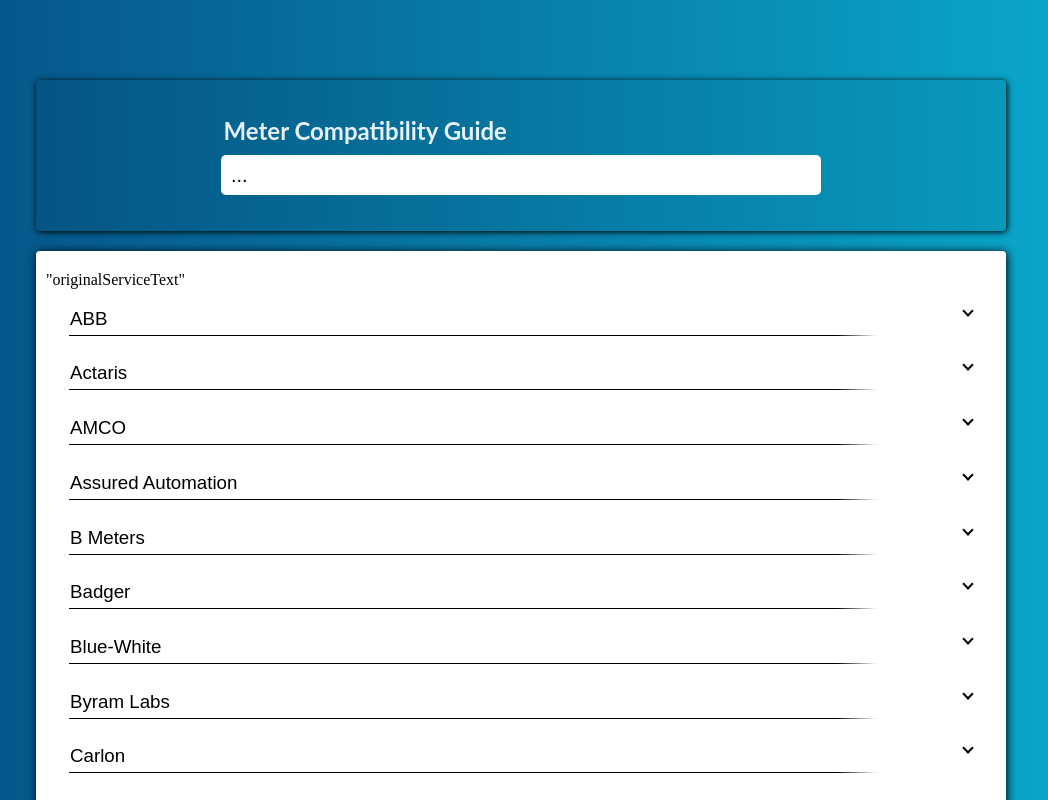
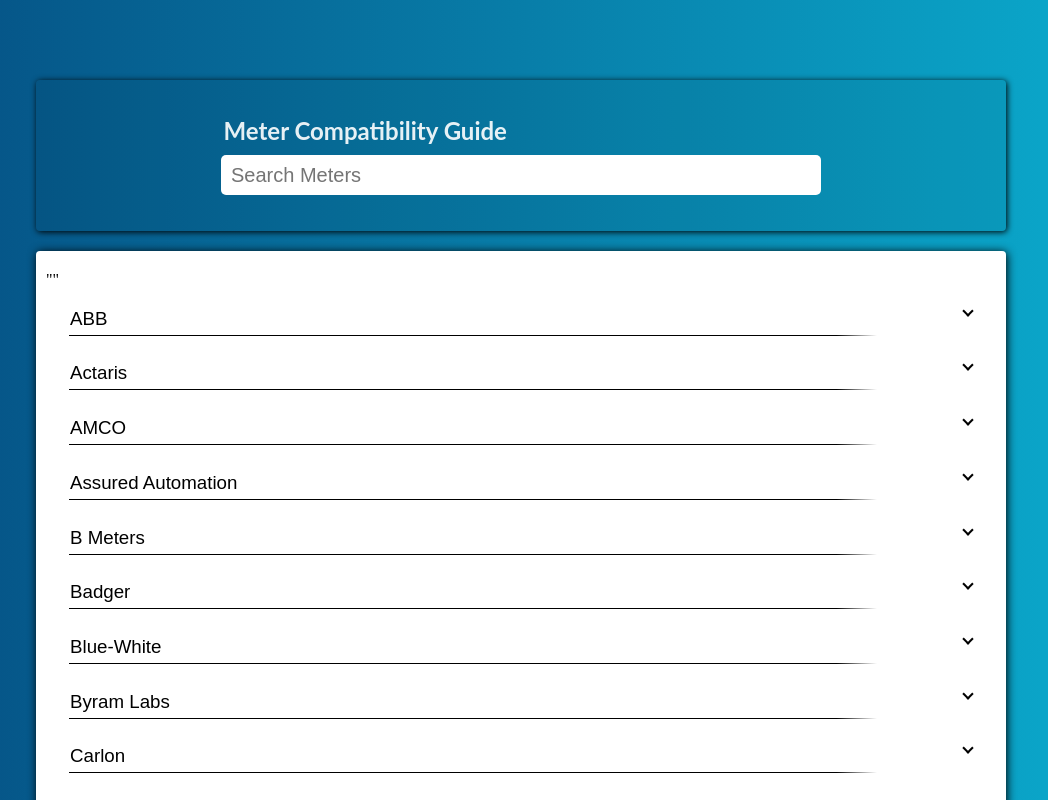
Before and after one commit to tdeckard2000/wiringGuide, an Angular app: page / in a window 1280 px wide. Shown: the whole page, without its empty margins (119-1167 px from the left). Built offline with nearby package versions, Linux system fonts and the light colour scheme.

Commit message:
Housekeeping

```diff
--- a/src/app/main.service.ts
+++ b/src/app/main.service.ts
@@ -6,22 +6,18 @@
 
 })
 export class MainService {
-  // testString = {
-  //   string: 'test'
-  // };
-
-  testString = 'originalServiceText';
-  typedString$: BehaviorSubject<string>;
+  searchBarText = '';
+  searchBarText$: BehaviorSubject<string>;
 
   constructor() {
-    this.typedString$ = new BehaviorSubject(this.testString);
+    this.searchBarText$ = new BehaviorSubject(this.searchBarText);
   }
 
   updateString(newString:string){
-    this.typedString$.next(newString)
+    this.searchBarText$.next(newString);
   }
 
-// Meter Data
+// Meter Data Store (temporary)
 meterData = [
   {
     manufacturer: 'ABB',
--- a/src/app/meter-dropdown-item/meter-dropdown-item.component.html
+++ b/src/app/meter-dropdown-item/meter-dropdown-item.component.html
@@ -1,5 +1,5 @@
 <div class="itemClusterDiv">
-    {{ testString | json }}
+    {{ searchBarText | json }}
     <!-- Water Meters Section -->
     <div  *ngFor="let item of meterDataWater; index as i">
         <div class="itemContainer">
--- a/src/app/meter-dropdown-item/meter-dropdown-item.component.ts
+++ b/src/app/meter-dropdown-item/meter-dropdown-item.component.ts
@@ -10,7 +10,7 @@
 export class MeterDropdownItemComponent implements OnInit {
   dropdownOpen: {[k:number]:boolean} = {};
   panelOpenState = true;
-  testString = '';
+  searchBarText = '';
 
   constructor(private mainService : MainService){}
 
@@ -18,8 +18,8 @@
   meterDataWater = this.mainService.meterData;
 
   ngOnInit(): void {
-    this.mainService.typedString$.subscribe(data =>{
-      this.testString = data;
+    this.mainService.searchBarText$.subscribe(data =>{
+      this.searchBarText = data;
     });
     // this.testString = this.mainService.typedString$;
   }
--- a/src/app/search-bar/search-bar.component.html
+++ b/src/app/search-bar/search-bar.component.html
@@ -1,3 +1,3 @@
 <div class="searchBarDiv">
-    <input [(ngModel)]="myText" (keyup)="onTextInput()" type="text" placeholder="Search Meters">
+    <input [(ngModel)]="searchBarText" (keyup)="onTextInput()" type="text" placeholder="Search Meters">
 </div>
--- a/src/app/search-bar/search-bar.component.ts
+++ b/src/app/search-bar/search-bar.component.ts
@@ -9,10 +9,10 @@
 })
 export class SearchBarComponent implements OnInit {
   constructor(private mainService : MainService){}
-  myText= '...';
+  searchBarText= '';
 
   onTextInput(){
-    this.mainService.updateString(this.myText);
+    this.mainService.updateString(this.searchBarText);
   }
 
   ngOnInit(): void {
```
